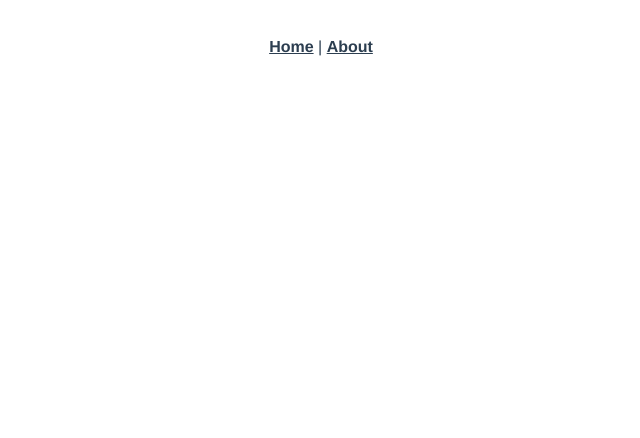
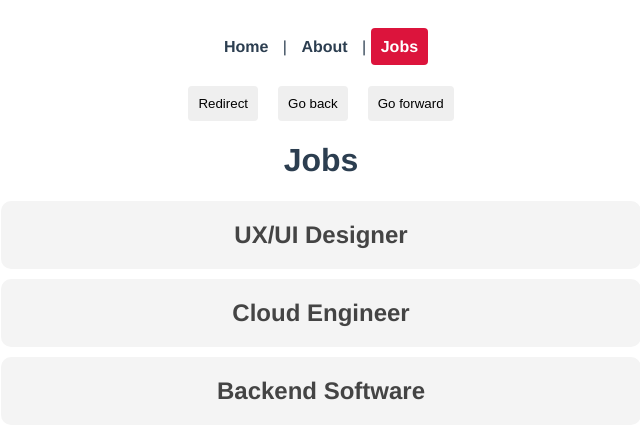
Before and after one commit to ichangai/Vue-JS-Basics, a Vue app: page /jobs in a window 1280 px wide. Before the commit this address had no page. Shown: the top 438 px of the page, without its empty margins (319-959 px from the left). Built offline with nearby package versions, Linux system fonts and the light colour scheme.

Commit message:
Vue Router, Jobs, Single Job, Job Details

```diff
--- a/src/App.vue
+++ b/src/App.vue
@@ -1,10 +1,33 @@
 <template>
-  <nav>
-    <router-link to="/">Home</router-link> |
-    <router-link to="/about">About</router-link>
-  </nav>
-  <router-view/>
+<div class="">
+    <nav>
+      <router-link to="/">Home</router-link> |
+      <router-link :to="{name: 'about'}">About</router-link> |
+      <router-link :to="{name: 'job'}">Jobs</router-link>
+    </nav>
+
+    <button @click="redirect">Redirect</button>
+    <button @click="back">Go back</button>
+    <button @click="forward">Go forward</button>
+    <router-view/>
+</div>
 </template>
+
+<script>
+  export default{
+    methods: {
+      redirect(){
+        this.$router.push({ name: 'home' })
+      },
+      back(){
+        this.$router.go(-1)
+      },
+      forward(){
+        this.$router.go(1)
+      },
+    }
+  }
+</script>
 
 <style>
 #app {
@@ -22,9 +45,21 @@ nav {
 nav a {
   font-weight: bold;
   color: #2c3e50;
+  text-decoration: none;
+  padding: 10px;
+  border-radius: 4px;
 }
 
 nav a.router-link-exact-active {
-  color: #42b983;
+  color: white;
+  background: crimson;
+}
+
+button{
+  margin: 0 10px;
+  padding: 10px;
+  border: none;
+  border-radius: 4px;
+  cursor: pointer;
 }
 </style>
--- a/src/components/HelloWorld.vue
+++ /dev/null
@@ -1,58 +0,0 @@
-<template>
-  <div class="hello">
-    <h1>{{ msg }}</h1>
-    <p>
-      For a guide and recipes on how to configure / customize this project,<br>
-      check out the
-      <a href="https://cli.vuejs.org" target="_blank" rel="noopener">vue-cli documentation</a>.
-    </p>
-    <h3>Installed CLI Plugins</h3>
-    <ul>
-      <li><a href="https://github.com/vuejs/vue-cli/tree/dev/packages/%40vue/cli-plugin-babel" target="_blank" rel="noopener">babel</a></li>
-      <li><a href="https://github.com/vuejs/vue-cli/tree/dev/packages/%40vue/cli-plugin-router" target="_blank" rel="noopener">router</a></li>
-    </ul>
-    <h3>Essential Links</h3>
-    <ul>
-      <li><a href="https://vuejs.org" target="_blank" rel="noopener">Core Docs</a></li>
-      <li><a href="https://forum.vuejs.org" target="_blank" rel="noopener">Forum</a></li>
-      <li><a href="https://chat.vuejs.org" target="_blank" rel="noopener">Community Chat</a></li>
-      <li><a href="https://twitter.com/vuejs" target="_blank" rel="noopener">Twitter</a></li>
-      <li><a href="https://news.vuejs.org" target="_blank" rel="noopener">News</a></li>
-    </ul>
-    <h3>Ecosystem</h3>
-    <ul>
-      <li><a href="https://router.vuejs.org" target="_blank" rel="noopener">vue-router</a></li>
-      <li><a href="https://vuex.vuejs.org" target="_blank" rel="noopener">vuex</a></li>
-      <li><a href="https://github.com/vuejs/vue-devtools#vue-devtools" target="_blank" rel="noopener">vue-devtools</a></li>
-      <li><a href="https://vue-loader.vuejs.org" target="_blank" rel="noopener">vue-loader</a></li>
-      <li><a href="https://github.com/vuejs/awesome-vue" target="_blank" rel="noopener">awesome-vue</a></li>
-    </ul>
-  </div>
-</template>
-
-<script>
-export default {
-  name: 'HelloWorld',
-  props: {
-    msg: String
-  }
-}
-</script>
-
-<!-- Add "scoped" attribute to limit CSS to this component only -->
-<style scoped>
-h3 {
-  margin: 40px 0 0;
-}
-ul {
-  list-style-type: none;
-  padding: 0;
-}
-li {
-  display: inline-block;
-  margin: 0 10px;
-}
-a {
-  color: #42b983;
-}
-</style>
--- a/src/router/index.js
+++ b/src/router/index.js
@@ -1,5 +1,9 @@
 import { createRouter, createWebHistory } from 'vue-router'
 import HomeView from '../views/HomeView.vue'
+import AboutView from '../views/AboutView.vue'
+import Jobs from '../views/jobs/Jobs.vue'
+import JobDetails from '../views/jobs/JobDetails.vue'
+import NotFound from '../views/NotFound.vue'
 
 const routes = [
   {
@@ -10,10 +14,28 @@ const routes = [
   {
     path: '/about',
     name: 'about',
-    // route level code-splitting
-    // this generates a separate chunk (about.[hash].js) for this route
-    // which is lazy-loaded when the route is visited.
-    component: () => import(/* webpackChunkName: "about" */ '../views/AboutView.vue')
+    component: AboutView
+  },
+  {
+    path: '/jobs',
+    name: 'job',
+    component: Jobs
+  },
+  {
+    path: '/jobs/:id',
+    name: 'JobDetails',
+    component: JobDetails,
+    props: true
+  },
+  {
+    path: '/all-jobs',
+    redirect: '/jobs'
+  },
+  // catchall 404
+  {
+    path: '/:catchAll(.*)',
+    name: 'NotFound',
+    component: NotFound
   }
 ]
 
--- a/src/views/AboutView.vue
+++ b/src/views/AboutView.vue
@@ -1,5 +1,7 @@
 <template>
   <div class="about">
-    <h1>This is an about page</h1>
+    <h1>About Page</h1>
+    <p>Lorem ipsum dolor sit amet consectetur, adipisicing elit. Est, quibusdam et, rem inventore modi perferendis nulla commodi sapiente magnam nobis, exercitationem nostrum dolores corporis tempore eum cumque nam vitae quaerat accusantium alias corrupti sequi recusandae voluptatum sunt. Adipisci fugit laborum quia aut fuga deserunt unde dolorum, perspiciatis beatae explicabo quidem nesciunt veritatis ducimus temporibus nobis assumenda aliquam provident harum pariatur.</p>
+    <p>Lorem ipsum dolor sit amet consectetur, adipisicing elit. Est, quibusdam et, rem inventore modi perferendis nulla commodi sapiente magnam nobis, exercitationem nostrum dolores corporis tempore eum cumque nam vitae quaerat accusantium alias corrupti sequi recusandae voluptatum sunt. Adipisci fugit laborum quia aut fuga deserunt unde dolorum, perspiciatis beatae explicabo quidem nesciunt veritatis ducimus temporibus nobis assumenda aliquam provident harum pariatur.</p>
   </div>
 </template>
--- a/src/views/HomeView.vue
+++ b/src/views/HomeView.vue
@@ -1,18 +1,17 @@
 <template>
   <div class="home">
-    <img alt="Vue logo" src="../assets/logo.png">
-    <HelloWorld msg="Welcome to Your Vue.js App"/>
+    <h1>Homepage</h1>
+    <p>Lorem ipsum dolor sit amet consectetur, adipisicing elit. Est, quibusdam et, rem inventore modi perferendis nulla commodi sapiente magnam nobis, exercitationem nostrum dolores corporis tempore eum cumque nam vitae quaerat accusantium alias corrupti sequi recusandae voluptatum sunt. Adipisci fugit laborum quia aut fuga deserunt unde dolorum, perspiciatis beatae explicabo quidem nesciunt veritatis ducimus temporibus nobis assumenda aliquam provident harum pariatur.</p>
+    <p>Lorem ipsum dolor sit amet consectetur, adipisicing elit. Est, quibusdam et, rem inventore modi perferendis nulla commodi sapiente magnam nobis, exercitationem nostrum dolores corporis tempore eum cumque nam vitae quaerat accusantium alias corrupti sequi recusandae voluptatum sunt. Adipisci fugit laborum quia aut fuga deserunt unde dolorum, perspiciatis beatae explicabo quidem nesciunt veritatis ducimus temporibus nobis assumenda aliquam provident harum pariatur.</p>
   </div>
 </template>
 
 <script>
 // @ is an alias to /src
-import HelloWorld from '@/components/HelloWorld.vue'
 
 export default {
   name: 'HomeView',
   components: {
-    HelloWorld
   }
 }
 </script>
--- /dev/null
+++ b/src/views/NotFound.vue
@@ -0,0 +1,16 @@
+<template>
+<div class="">
+    <h2>404</h2>
+    <h3>Oops, page not found</h3>
+</div>
+</template>
+
+<script>
+export default {
+
+}
+</script>
+
+<style>
+
+</style>
--- /dev/null
+++ b/src/views/jobs/JobDetails.vue
@@ -0,0 +1,16 @@
+<template>
+    <div>
+        <h1>Job Details</h1>
+        <p>The Job Id is {{ id }}</p>
+    </div>
+</template>
+
+<script>
+export default {
+    props: ['id'],
+}
+</script>
+
+<style>
+
+</style>
--- /dev/null
+++ b/src/views/jobs/Jobs.vue
@@ -0,0 +1,42 @@
+<template>
+<div class="">
+    <h1>Jobs</h1>
+    <div class="job" v-for="job in jobs" :key="job.id">
+        <router-link :to="{name: 'JobDetails', params: {id: job.id}}">
+            <h2>{{ job.title }}</h2>
+        </router-link>
+    </div>
+</div>
+</template>
+
+<script>
+    export default{
+        data(){
+            return{
+                jobs: [
+                    {title: 'UX/UI Designer', id: 1, details: 'Designing user experience and user interface'},
+                    {title: 'Cloud Engineer', id: 2, details: 'Develops the cloud architecture and app scalability'},
+                    {title: 'Backend Software', id: 3, details: 'Designs and develops the software architecture and database'},
+                ]
+            }
+        }
+    }
+</script>
+
+<style>
+    .job h2{
+        background: #f4f4f4;
+        padding: 20px;
+        border-radius: 10px;
+        margin: 10px auto;
+        max-width: 600px;
+        cursor: pointer;
+        color: #444;
+    }
+    .job h2:hover{
+        background: #ddd;
+    }
+    .job a{
+        text-decoration: none;
+    }
+</style>
```
